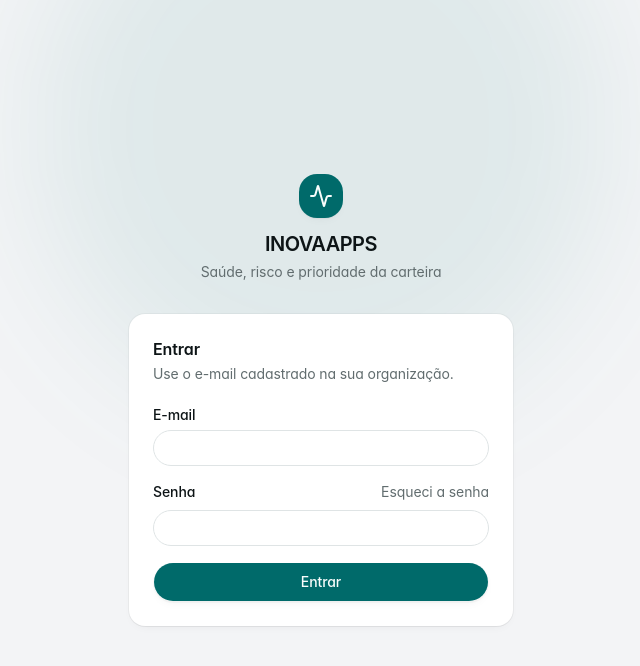
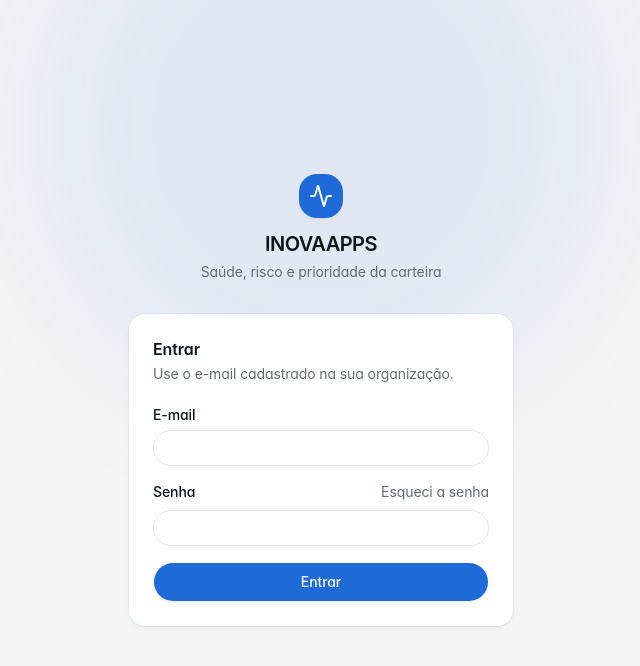
Before and after one commit to Kauazxz/inovaapss-desafio, a React (Vite) app in the folder apps/web/: page /login in a window 1280 px wide. Shown: the top 666 px of the page, without its empty margins (319-959 px from the left). Built offline with nearby package versions, Linux system fonts and the light colour scheme; no server answers.

Commit message:
style(ui): move the action colour from teal to blue
The petrol blue was reading as green. The action colour is now a proper blue —
same role, same contrast budget, in both themes.

```diff
--- a/apps/web/src/index.css
+++ b/apps/web/src/index.css
@@ -2,7 +2,7 @@
  * Estilos globais: Tailwind CSS 4 + tokens do shadcn/ui (base neutral) + tokens de gráfico
  * do DATAVIZ.md expostos para o resto da interface.
  *
- * Cor de ação do produto: azul-petróleo (teal). Ela aparece no botão principal, no item ativo da
+ * Cor de ação do produto: azul. Ela aparece no botão principal, no item ativo da
  * navegação, nos links e no anel de foco. As cores de risco (verde/âmbar/laranja/vermelho) seguem
  * reservadas às classes de saúde — nunca decore nada com elas.
  *
@@ -103,26 +103,26 @@
   --card-foreground: oklch(0.185 0.012 215);
   --popover: oklch(1 0 0);
   --popover-foreground: oklch(0.185 0.012 215);
-  --primary: oklch(0.475 0.082 194);
-  --primary-foreground: oklch(0.99 0.004 190);
+  --primary: oklch(0.545 0.185 259);
+  --primary-foreground: oklch(0.99 0.004 260);
   --secondary: oklch(0.968 0.004 210);
   --secondary-foreground: oklch(0.255 0.014 215);
   --muted: oklch(0.968 0.004 210);
   --muted-foreground: oklch(0.525 0.014 215);
-  --accent: oklch(0.952 0.027 194);
-  --accent-foreground: oklch(0.395 0.073 194);
+  --accent: oklch(0.948 0.031 258);
+  --accent-foreground: oklch(0.455 0.155 259);
   --destructive: oklch(0.577 0.245 27.325);
   --border: oklch(0.915 0.005 215);
   --input: oklch(0.915 0.005 215);
-  --ring: oklch(0.575 0.082 194);
+  --ring: oklch(0.62 0.15 259);
   --sidebar: oklch(0.985 0.003 210);
   --sidebar-foreground: oklch(0.185 0.012 215);
-  --sidebar-primary: oklch(0.475 0.082 194);
-  --sidebar-primary-foreground: oklch(0.99 0.004 190);
-  --sidebar-accent: oklch(0.952 0.027 194);
-  --sidebar-accent-foreground: oklch(0.395 0.073 194);
+  --sidebar-primary: oklch(0.545 0.185 259);
+  --sidebar-primary-foreground: oklch(0.99 0.004 260);
+  --sidebar-accent: oklch(0.948 0.031 258);
+  --sidebar-accent-foreground: oklch(0.455 0.155 259);
   --sidebar-border: oklch(0.915 0.005 215);
-  --sidebar-ring: oklch(0.575 0.082 194);
+  --sidebar-ring: oklch(0.62 0.15 259);
 
   /* Elevação: sombra difusa e de baixa opacidade, no lugar de borda dura. */
   --elevation-soft:
@@ -159,26 +159,26 @@
     --card-foreground: oklch(0.975 0.003 210);
     --popover: oklch(0.222 0.009 215);
     --popover-foreground: oklch(0.975 0.003 210);
-    --primary: oklch(0.755 0.095 190);
-    --primary-foreground: oklch(0.195 0.025 200);
+    --primary: oklch(0.735 0.135 258);
+    --primary-foreground: oklch(0.17 0.045 262);
     --secondary: oklch(0.275 0.008 215);
     --secondary-foreground: oklch(0.975 0.003 210);
     --muted: oklch(0.275 0.008 215);
     --muted-foreground: oklch(0.715 0.012 215);
-    --accent: oklch(0.315 0.035 197);
-    --accent-foreground: oklch(0.895 0.055 190);
+    --accent: oklch(0.315 0.065 260);
+    --accent-foreground: oklch(0.875 0.075 258);
     --destructive: oklch(0.704 0.191 22.216);
     --border: oklch(1 0 0 / 10%);
     --input: oklch(1 0 0 / 15%);
-    --ring: oklch(0.62 0.075 194);
+    --ring: oklch(0.645 0.13 259);
     --sidebar: oklch(0.222 0.009 215);
     --sidebar-foreground: oklch(0.975 0.003 210);
-    --sidebar-primary: oklch(0.755 0.095 190);
-    --sidebar-primary-foreground: oklch(0.195 0.025 200);
-    --sidebar-accent: oklch(0.315 0.035 197);
-    --sidebar-accent-foreground: oklch(0.895 0.055 190);
+    --sidebar-primary: oklch(0.735 0.135 258);
+    --sidebar-primary-foreground: oklch(0.17 0.045 262);
+    --sidebar-accent: oklch(0.315 0.065 260);
+    --sidebar-accent-foreground: oklch(0.875 0.075 258);
     --sidebar-border: oklch(1 0 0 / 10%);
-    --sidebar-ring: oklch(0.62 0.075 194);
+    --sidebar-ring: oklch(0.645 0.13 259);
 
     --elevation-soft: 0 1px 2px oklch(0 0 0 / 0.3), 0 6px 16px -10px oklch(0 0 0 / 0.5);
     --elevation-float: 0 1px 2px oklch(0 0 0 / 0.35), 0 10px 30px -12px oklch(0 0 0 / 0.6);
@@ -203,26 +203,26 @@
   --card-foreground: oklch(0.975 0.003 210);
   --popover: oklch(0.222 0.009 215);
   --popover-foreground: oklch(0.975 0.003 210);
-  --primary: oklch(0.755 0.095 190);
-  --primary-foreground: oklch(0.195 0.025 200);
+  --primary: oklch(0.735 0.135 258);
+  --primary-foreground: oklch(0.17 0.045 262);
   --secondary: oklch(0.275 0.008 215);
   --secondary-foreground: oklch(0.975 0.003 210);
   --muted: oklch(0.275 0.008 215);
   --muted-foreground: oklch(0.715 0.012 215);
-  --accent: oklch(0.315 0.035 197);
-  --accent-foreground: oklch(0.895 0.055 190);
+  --accent: oklch(0.315 0.065 260);
+  --accent-foreground: oklch(0.875 0.075 258);
   --destructive: oklch(0.704 0.191 22.216);
   --border: oklch(1 0 0 / 10%);
   --input: oklch(1 0 0 / 15%);
-  --ring: oklch(0.62 0.075 194);
+  --ring: oklch(0.645 0.13 259);
   --sidebar: oklch(0.222 0.009 215);
   --sidebar-foreground: oklch(0.975 0.003 210);
-  --sidebar-primary: oklch(0.755 0.095 190);
-  --sidebar-primary-foreground: oklch(0.195 0.025 200);
-  --sidebar-accent: oklch(0.315 0.035 197);
-  --sidebar-accent-foreground: oklch(0.895 0.055 190);
+  --sidebar-primary: oklch(0.735 0.135 258);
+  --sidebar-primary-foreground: oklch(0.17 0.045 262);
+  --sidebar-accent: oklch(0.315 0.065 260);
+  --sidebar-accent-foreground: oklch(0.875 0.075 258);
   --sidebar-border: oklch(1 0 0 / 10%);
-  --sidebar-ring: oklch(0.62 0.075 194);
+  --sidebar-ring: oklch(0.645 0.13 259);
 
   --elevation-soft: 0 1px 2px oklch(0 0 0 / 0.3), 0 6px 16px -10px oklch(0 0 0 / 0.5);
   --elevation-float: 0 1px 2px oklch(0 0 0 / 0.35), 0 10px 30px -12px oklch(0 0 0 / 0.6);
```
Also changed, not shown: 1 other file (tests, documents, lock files or other folders).
